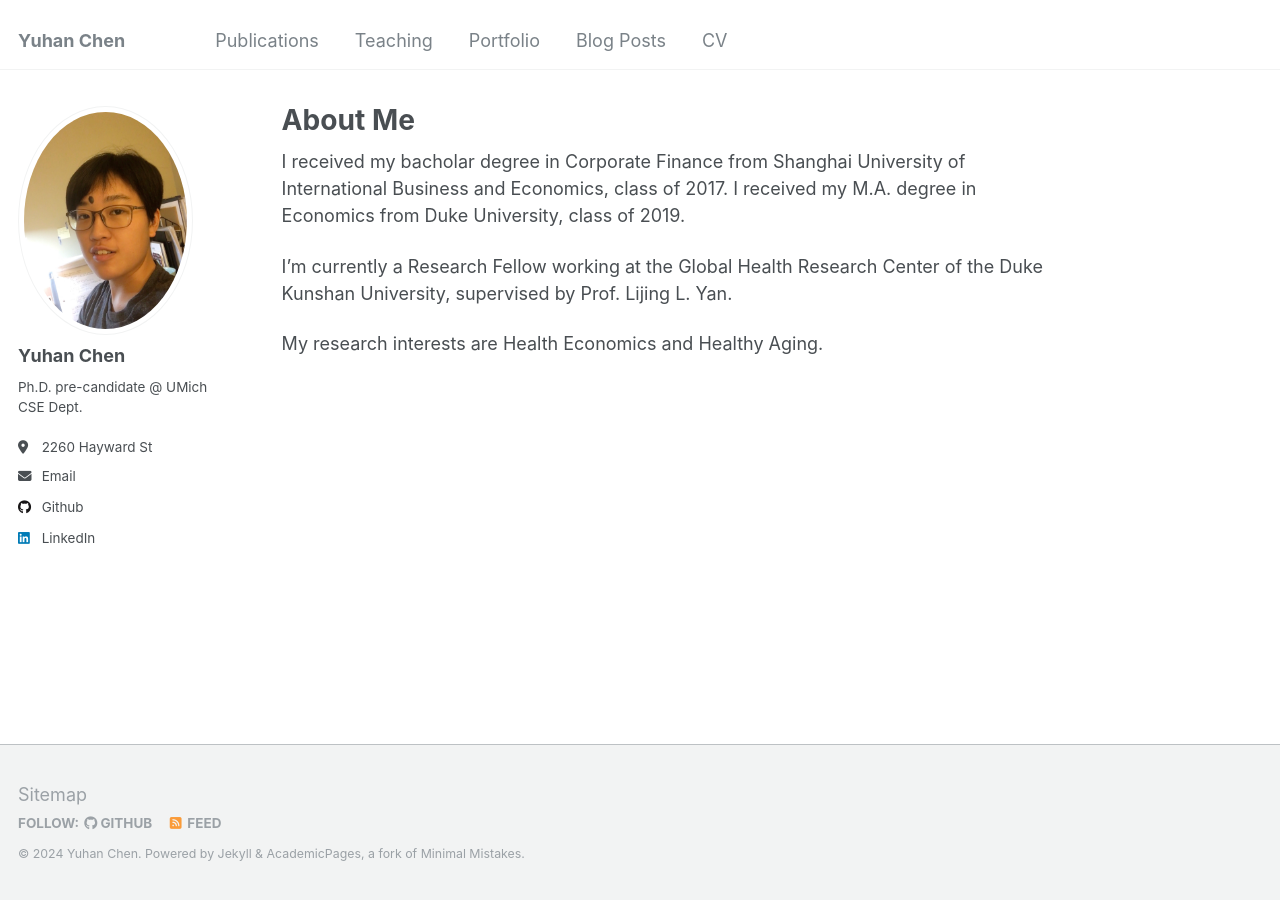
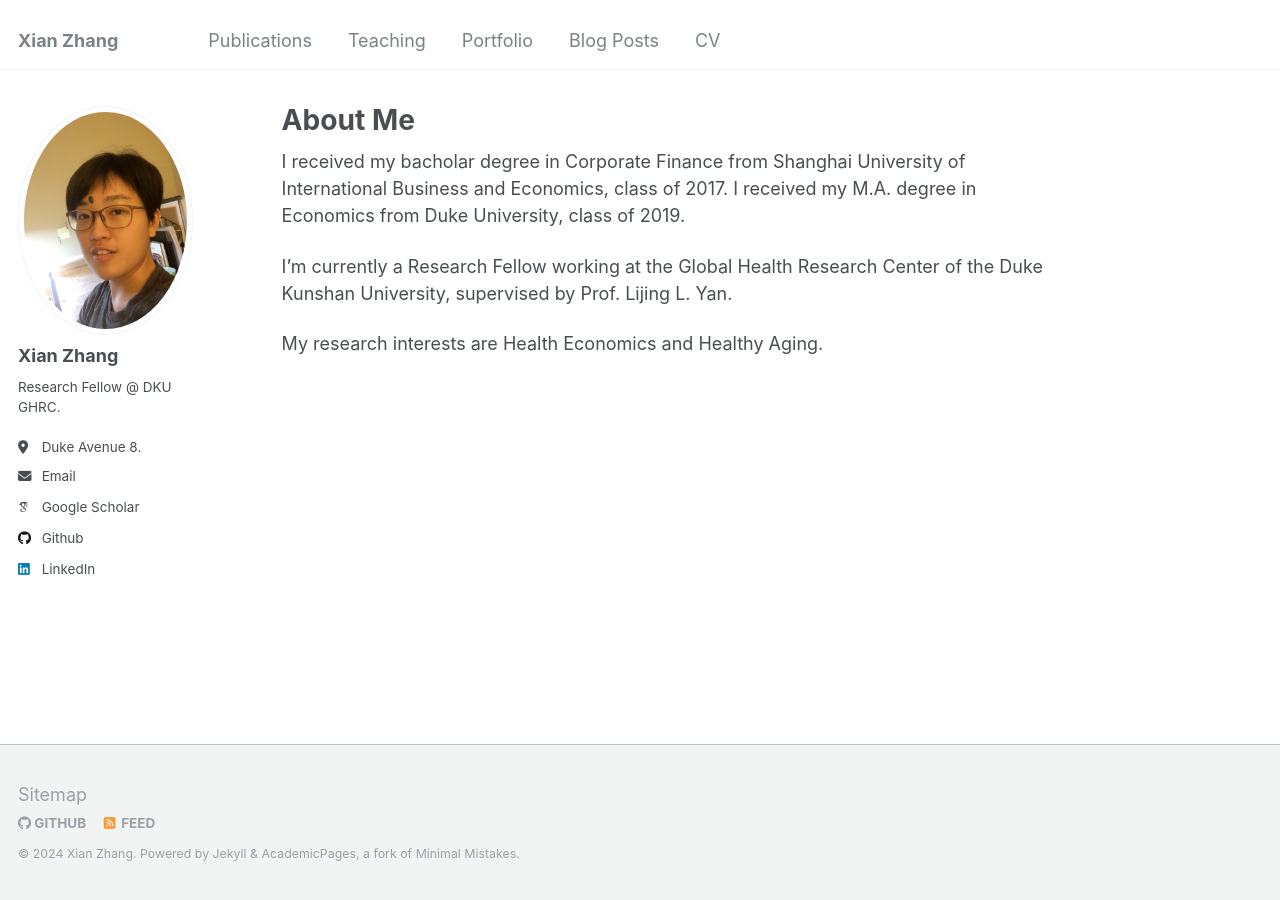
Before and after one commit to Xian152/xian152.github.io, a Jekyll site: the page built from _pages/about.md, in a window 1280 px wide. Built offline with Jekyll 4.4.1, drawn with Linux system fonts in a browser that asks for light colours; some web fonts are replaced.

Commit message:
Update _config.yml

```diff
--- a/_config.yml
+++ b/_config.yml
@@ -6,15 +6,15 @@
 # `jekyll serve`. If you change this file, please restart the server process.
 
 # Site Settings
-locale                   : "en-US"
-title                    : "Yuhan Chen"
+locale                   : "Jiangsu, China"
+title                    : "Xian Zhang"
 title_separator          : "-"
-name                     : &name "Yuhan Chen"
+name                     : &name "Xian Zhang"
 description              : &description "personal description"
 url                      : https://yuhanchan.github.io  # for deployment
 # url                      : ""                           # for local development
 baseurl                  : "" # the subpath of your site, e.g. "/blog"
-repository               : "yuhanchan/yuhanchan.github.io"
+repository               : "Xian152/Xian152.github.io"
 teaser                   :  # filename of teaser fallback teaser image placed in /images/, .e.g. "500x300.png"
 breadcrumbs              : false # true, false (default)
 words_per_minute         : 160
@@ -81,15 +81,15 @@ analytics:
 
 # Site Author
 author:
-  name             : "Yuhan Chen"
+  name             : "Xian Zhang"
   avatar           : "profile.png"
-  bio              : Ph.D. pre-candidate @ UMich CSE Dept.
-  location         : 2260 Hayward St
-  city             : Ann Arbor, MI 48109
+  bio              : Research Fellow @ DKU GHRC.
+  location         : Duke Avenue 8.
+  city             : Kunshan, Jiangsu
   employer         :
   pubmed           :
-  googlescholar    :
-  email            : "chenyh@umich.edu"
+  googlescholar    : https://scholar.google.com/citations?user=2vQePQoAAAAJ&hl=zh-TW
+  email            : "xz152@duke.edu"
   researchgate     :  # example: "https://www.researchgate.net/profile/yourprofile"
   uri              :
   bitbucket        :
@@ -98,7 +98,7 @@ author:
   flickr           :
   facebook         :
   foursquare       :
-  github           : "yuhanchan"
+  github           : "Xian152"
   google_plus      :
   keybase          :
   instagram        :
```
